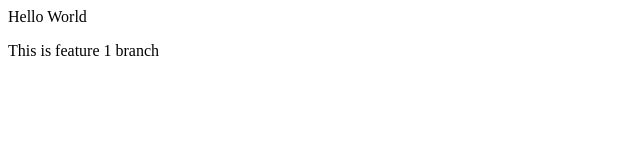
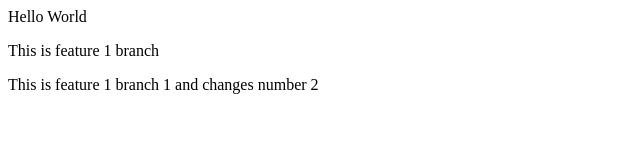
Before and after one commit to Farhadshaikh123/learning1, a plain HTML site: page index.html in a window 1280 px wide. Shown: the whole page, without its empty margins (0-640 px from the left). Drawn offline with Linux system fonts and the light colour scheme.

Commit message:
second change on feature 1 branch

```diff
--- a/index.html
+++ b/index.html
@@ -1,2 +1,3 @@
 <p> Hello World </p>
 <p> This is feature 1 branch </p>
+<p> This is feature 1 branch 1 and changes number 2 </p>
```
